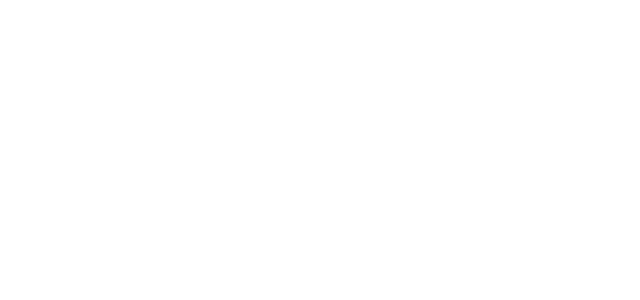
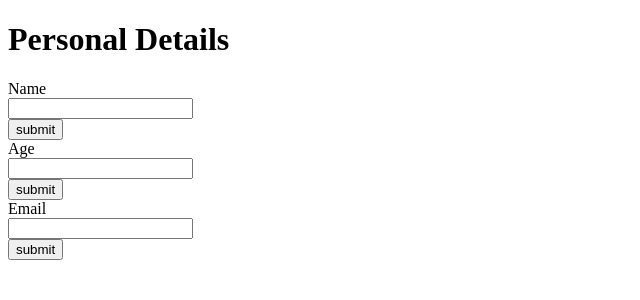
Before and after one commit to daniel-elward/cv-app, a React (Vite) app: page / in a window 1280 px wide. Shown: the top 300 px of the page, without its empty margins (0-640 px from the left). Built offline with nearby package versions, Linux system fonts and the light colour scheme.

Commit message:
first pass at basic functionality.
text inputs are set as h1's and the ability
to edit data is present

```diff
--- /dev/null
+++ b/src/components/section.jsx
@@ -0,0 +1,10 @@
+import UserInput from '../components/userInput.jsx'
+
+export default function Section(props){
+    return (
+        <>
+            <h1>{props.heading}</h1>
+            {/* <UserInput inputName = "Name"/> */}
+        </>
+    );
+};
--- /dev/null
+++ b/src/components/userInput.jsx
@@ -0,0 +1,46 @@
+import { useState } from "react";
+
+export default function UserInput(props){
+    const [input, setInput] = useState("");
+    const [inputComplete, setInputComplete] = useState("");
+    const [isSubmit, setIsSubmit] = useState(false);
+
+    const inputHandler = (event) => {
+        setInput(event.target.value);
+    };
+
+    const submitHandler = (event) => {
+        event.preventDefault();
+        setInputComplete(input);
+        setIsSubmit(true);
+    };
+
+    const reset = () => {
+        setIsSubmit(false);
+        setInput(input);
+        setInputComplete("");
+    };
+
+    return (
+        <>
+            {isSubmit ? (
+                <div>
+                    <h1>{inputComplete}</h1>
+                    <button onClick={reset}>Edit</button>
+                </div>
+            ) : (
+                <div>
+                    <form onSubmit={submitHandler}>
+                        <label>{props.inputName}</label> <br />
+                        <input
+                            type="text"
+                            value={input}
+                            onChange={inputHandler}/> <br />
+
+                        <button type="submit">submit</button>
+                    </form>
+                </div>
+            )}
+        </>
+    );
+};
--- a/src/main.jsx
+++ b/src/main.jsx
@@ -1,9 +1,14 @@
 import { StrictMode } from 'react'
 import { createRoot } from 'react-dom/client'
 import './styles/style.css'
+import Section from './components/section.jsx'
+import UserInput from './components/userInput.jsx'
 
 createRoot(document.getElementById('root')).render(
   <StrictMode>
-
+    <Section heading="Personal Details" />
+      <UserInput inputName="Name" />
+      <UserInput inputName="Age" />
+      <UserInput inputName="Email" />
   </StrictMode>,
 )
```
